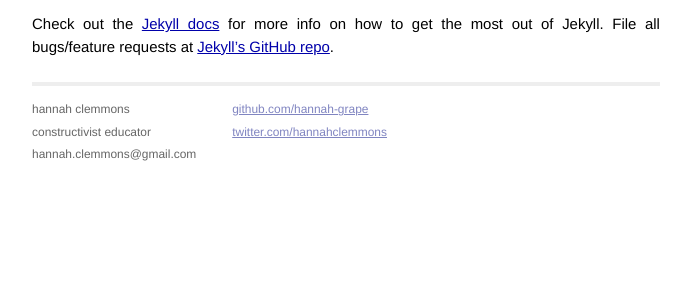
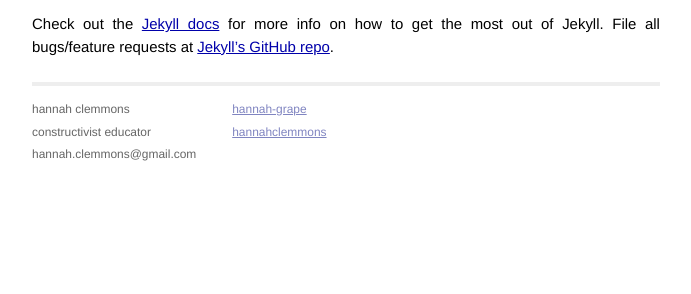
Before and after one commit to hannah-grape/hannah-grape.github.io, a Jekyll site: the page built from _posts/2013-08-13-welcome-to-jekyll.markdown, in a window 1280 px wide. Shown: the part 411-705 px from the top of the page, without its empty margins (294-985 px from the left). Built offline with Jekyll 4.4.1, drawn with Linux system fonts in a browser that asks for light colours; Markdown is read by kramdown in place of the engine named in the settings.

Commit message:
Updating the site configuration
The configuration changes in _config.yml are now used as variables throughout
the blog. In general, it's bad practice to use raw text as opposed to variables.

```diff
--- a/_config.yml
+++ b/_config.yml
@@ -1,7 +1,26 @@
-name: Hannah Grape
+###
+# Jekyll Configuration
+###
 markdown: redcarpet
 pygments: true
 
+###
+# Site Configuration
+###
+title: Hannah Grape
+domain: hannah-grape.github.io
+
+###
+# Author Configuration
+###
+author:
+  name: hannah clemmons
+  description: constructivist educator
+  email: hannah.clemmons@gmail.com
+
+###
+# Social Accounts
+###
 accounts:
   github: hannah-grape
   twitter: hannahclemmons
--- a/_layouts/default.html
+++ b/_layouts/default.html
@@ -18,7 +18,7 @@
         <div class="container">
           <div class="site">
             <div class="header">
-              <h1 class="title"><a href="/">{{ site.name }}</a></h1>
+              <h1 class="title"><a href="/">{{ site.title }}</a></h1>
               <a class="extra" href="/">home</a>
             </div>
 
@@ -27,15 +27,15 @@
             <div class="footer">
               <div class="contact">
                 <p>
-                  hannah clemmons<br />
-                  constructivist educator<br />
-                  hannah.clemmons@gmail.com
+                  {{ site.author.name }}<br />
+                  {{ site.author.description }}<br />
+                  {{ site.author.email }}
                 </p>
               </div>
               <div class="contact">
                 <p>
-                  <a href="http://github.com/hannah-grape/">github.com/hannah-grape</a><br />
-                  <a href="http://twitter.com/hannahclemmons/">twitter.com/hannahclemmons</a><br />
+                  <a href="http://github.com/{{ site.accounts.github }}/">{{ site.accounts.github }}</a><br />
+                  <a href="http://twitter.com/{{ site.accounts.github }}/">{{ site.accounts.twitter }}</a><br />
                 </p>
               </div>
             </div>
--- a/index.html
+++ b/index.html
@@ -1,6 +1,6 @@
 ---
 layout: default
-title: Your New Jekyll Site
+title: Hannah Grape
 ---
 
 <div id="home">
```
